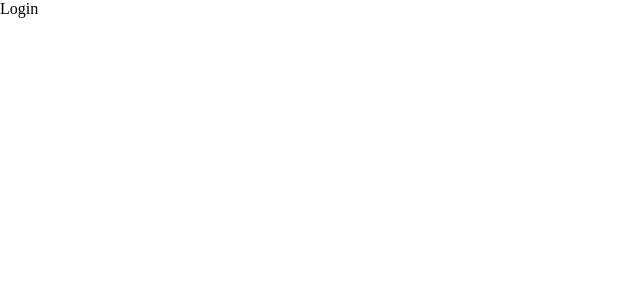
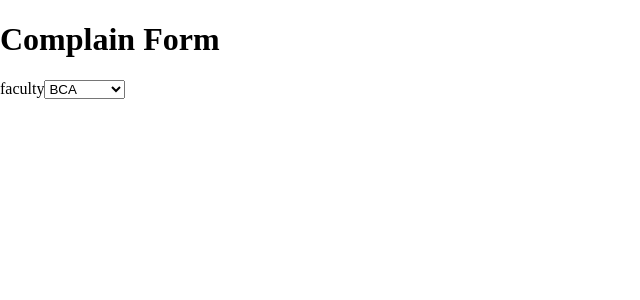
Before and after one commit to Milap-Magar/Complain-Management-System, a React (Create React App) app in the folder Frontend/: page / in a window 1280 px wide. Shown: the top 300 px of the page, without its empty margins (0-640 px from the left). Built offline with nearby package versions, Linux system fonts and the light colour scheme; the HTML template or start-up script is replaced by a standard one.

Commit message:
Created: Form Page

```diff
--- a/Frontend/src/App.js
+++ b/Frontend/src/App.js
@@ -1,6 +1,7 @@
 import React from 'react'
 import { BrowserRouter, Routes, Route} from "react-router-dom";
 import Login from './pages/Login.page';
+import Form from './pages/Form';
 import "./index.css"
 
 const App = () => {
@@ -8,7 +9,7 @@ const App = () => {
     <>
       <BrowserRouter>
         <Routes>
-          <Route path='/' element={ <Login /> } />
+          <Route path='/' element={ <Form /> } />
         </Routes>
       </BrowserRouter>
     </>
--- /dev/null
+++ b/Frontend/src/pages/Form.js
@@ -0,0 +1,21 @@
+import React from 'react'
+
+const Form = () => {
+  return (
+    <>
+      <h1>Complain Form</h1>
+      <form>
+        <span>faculty</span>
+        <select>
+          <option>BCA</option>
+          <option>BBA</option>
+          <option>BIT</option>
+          <option>BSc.CSIT</option>
+          <option>BIM</option>
+        </select>
+      </form>
+    </>
+  )
+}
+
+export default Form
--- a/Frontend/src/pages/Login.page.js
+++ b/Frontend/src/pages/Login.page.js
@@ -2,7 +2,8 @@ import React from 'react'
 
 const Login = () => {
   return (
-    <div>Login</div>
+    <>
+    </>
   )
 }
 
```
